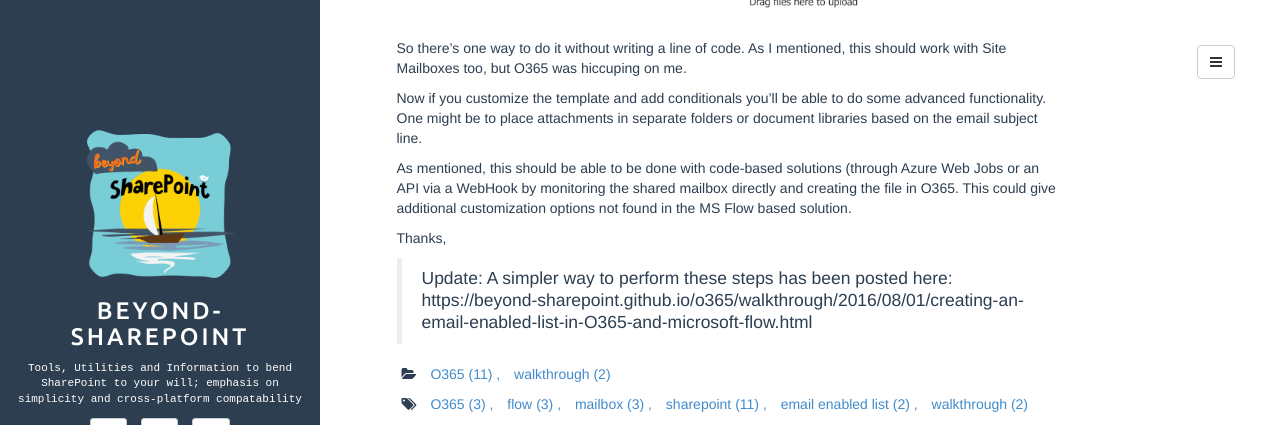
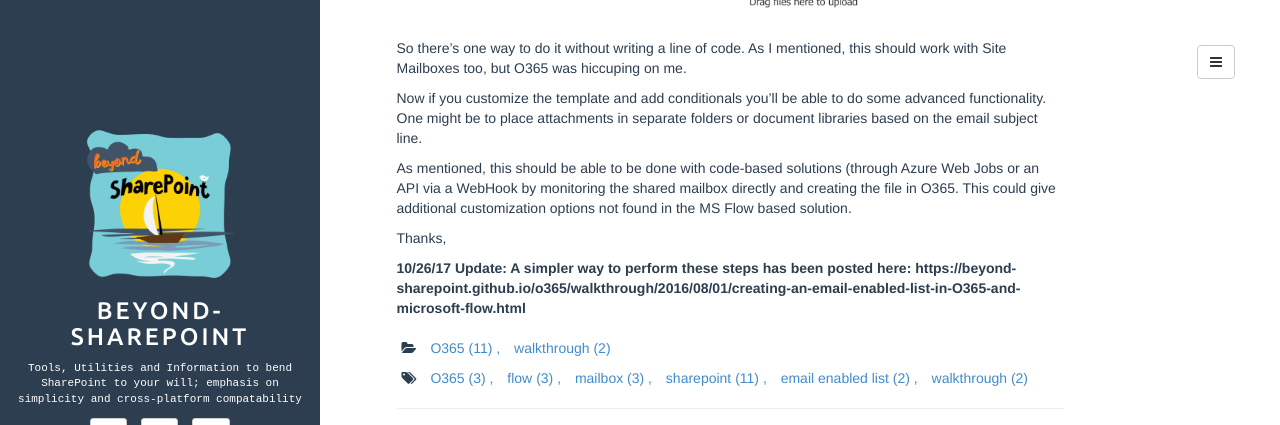
Before and after one commit to beyond-sharepoint/beyond-sharepoint.github.io, a Jekyll site: the page built from _posts/2016-08-01-creating-an-email-enabled-list-in-O365-and-microsoft-flow.md, in a window 1280 px wide and 900 px high, scrolled down 3470 px, cut to the strip 0-425 px from the top of the window. Built offline with Jekyll 4.4.1, drawn with Linux system fonts in a browser that asks for light colours; comment, search, counter and statistics services are not loaded.

Commit message:
Update 2016-08-01-creating-an-email-enabled-list-in-O365-and-microsoft-flow.md

```diff
--- a/_posts/2016-08-01-creating-an-email-enabled-list-in-O365-and-microsoft-flow.md
+++ b/_posts/2016-08-01-creating-an-email-enabled-list-in-O365-and-microsoft-flow.md
@@ -61,4 +61,4 @@ As mentioned, this should be able to be done with code-based solutions (through
 
 Thanks,
 
-> Update: A simpler way to perform these steps has been posted here: https://beyond-sharepoint.github.io/o365/walkthrough/2016/08/01/creating-an-email-enabled-list-in-O365-and-microsoft-flow.html
+**10/26/17 Update: A simpler way to perform these steps has been posted here: https://beyond-sharepoint.github.io/o365/walkthrough/2016/08/01/creating-an-email-enabled-list-in-O365-and-microsoft-flow.html**
```
